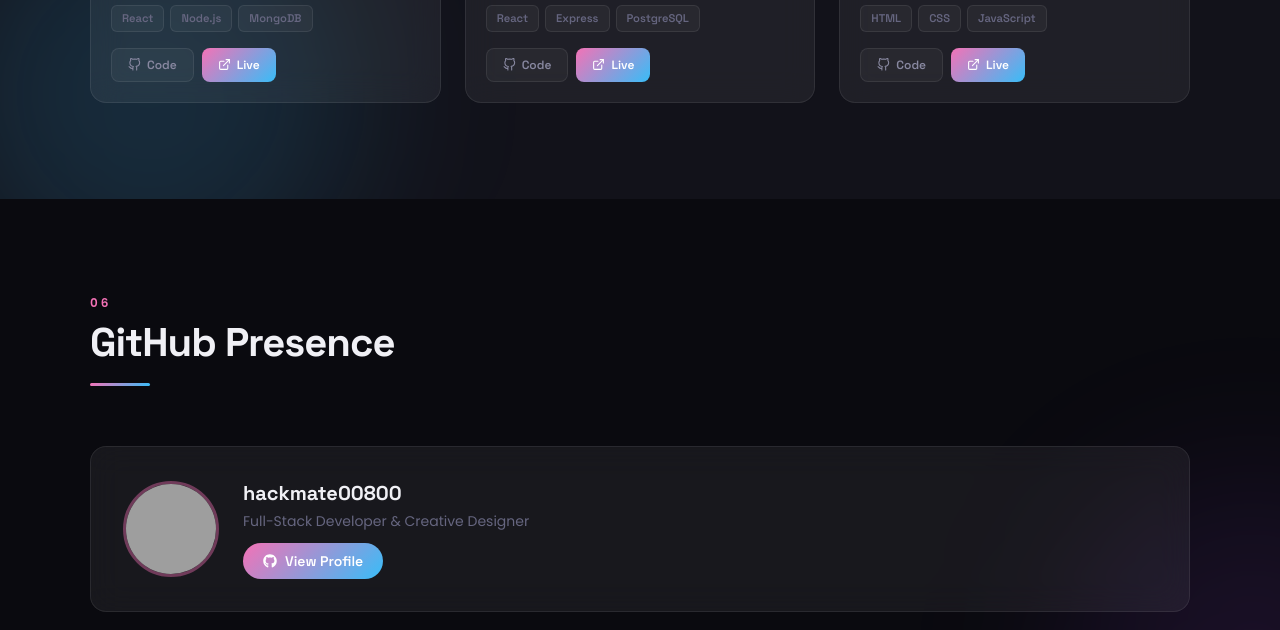
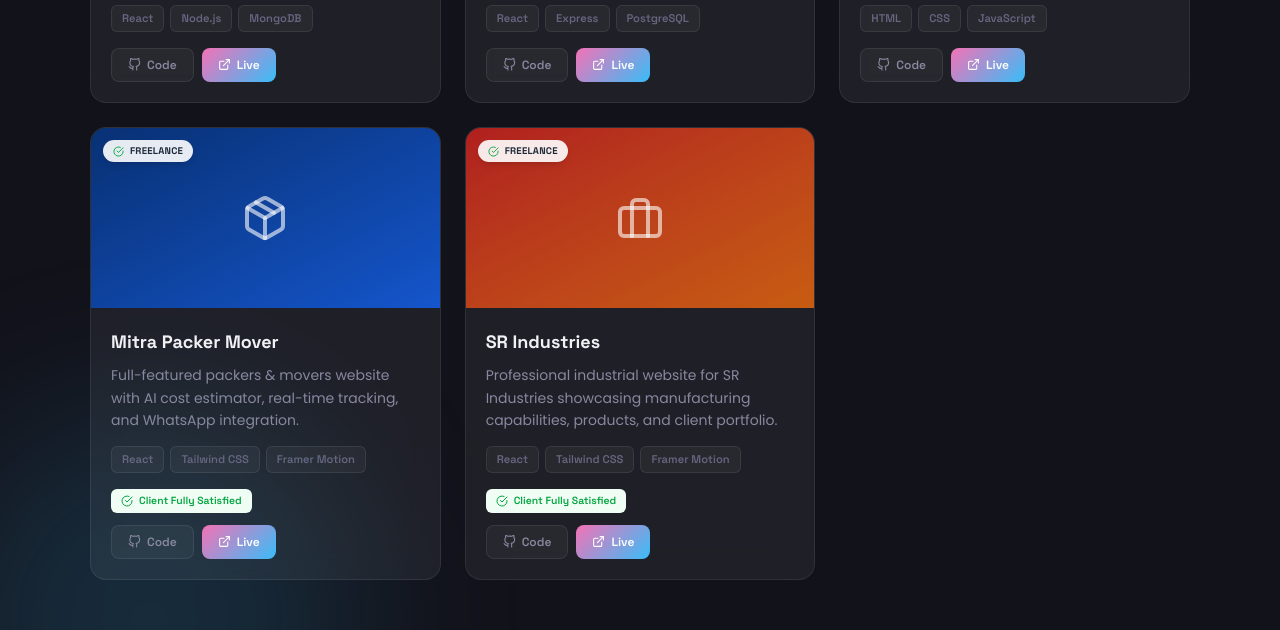
Before and after one commit to hackmate00800/Portfolio, a React (Vite) app in the folder portfolio-react/: page / in a window 1280 px wide. Shown: the part 3060-3690 px from the top of the page. Built offline with nearby package versions, Linux system fonts and the light colour scheme; no server answers; grey boxes are pictures that could not be loaded.

Commit message:
Add freelancing projects: Mitra Packer Mover & SR Industries with freelance labels

```diff
--- a/portfolio-react/src/sections/ProjectsSection.jsx
+++ b/portfolio-react/src/sections/ProjectsSection.jsx
@@ -1,5 +1,5 @@
 import { motion } from 'framer-motion'
-import { FiGithub, FiExternalLink, FiUser } from 'react-icons/fi'
+import { FiGithub, FiExternalLink, FiUser, FiPackage, FiBriefcase, FiCheckCircle } from 'react-icons/fi'
 import { FaYoutube, FaPinterest } from 'react-icons/fa'
 
 const projects = [
@@ -23,6 +23,30 @@ const projects = [
     tags: ['HTML', 'CSS', 'JavaScript'],
     icon: FiUser,
     gradient: 'from-[#6c5ce7] to-[#a29bfe]',
+  },
+  {
+    title: 'Mitra Packer Mover',
+    desc: 'Full-featured packers & movers website with AI cost estimator, real-time tracking, and WhatsApp integration.',
+    tags: ['React', 'Tailwind CSS', 'Framer Motion'],
+    icon: FiPackage,
+    gradient: 'from-[#0A3D91] to-[#1a6bff]',
+    freelance: true,
+    links: {
+      github: 'https://github.com/hackmate00800/mitrapackermover',
+      live: 'https://mitrapackermover.com',
+    },
+  },
+  {
+    title: 'SR Industries',
+    desc: 'Professional industrial website for SR Industries showcasing manufacturing capabilities, products, and client portfolio.',
+    tags: ['React', 'Tailwind CSS', 'Framer Motion'],
+    icon: FiBriefcase,
+    gradient: 'from-[#dc2626] to-[#f97316]',
+    freelance: true,
+    links: {
+      github: 'https://github.com/hackmate00800/SRindustries',
+      live: 'https://srindustriesindia.org',
+    },
   },
 ]
 
@@ -54,6 +78,12 @@ export default function ProjectsSection() {
                 <div className={`h-[180px] flex items-center justify-center bg-gradient-to-br ${p.gradient} relative overflow-hidden`}>
                   <div className="absolute inset-0 bg-black/20 group-hover:bg-black/5 transition-colors duration-400" />
                   <Icon className="text-5xl text-white/60 z-1 transition-all duration-400 group-hover:opacity-100 group-hover:scale-115" />
+                  {p.freelance && (
+                    <div className="absolute top-3 left-3 z-2 flex items-center gap-1.5 px-2.5 py-1 rounded-full bg-white/90 backdrop-blur-sm shadow-md">
+                      <FiCheckCircle size={11} className="text-green-600" />
+                      <span className="text-[0.6rem] font-bold text-gray-800 tracking-wide uppercase">Freelance</span>
+                    </div>
+                  )}
                 </div>
                 <div className="p-5">
                   <h3 className="text-lg font-bold mb-2">{p.title}</h3>
@@ -63,6 +93,12 @@ export default function ProjectsSection() {
                       <span key={j} className="px-2.5 py-1 rounded-md text-[0.7rem] font-semibold bg-bg-card text-text-muted border border-border-glass">{t}</span>
                     ))}
                   </div>
+                  {p.freelance && (
+                    <div className="flex items-center gap-1.5 mb-3 text-[0.65rem] font-semibold text-green-600 dark:text-green-400 bg-green-50 dark:bg-green-900/20 px-2.5 py-1 rounded-md w-fit">
+                      <FiCheckCircle size={12} />
+                      Client Fully Satisfied
+                    </div>
+                  )}
                   <div className="flex gap-2">
                     <a href="#" className="flex items-center gap-1.5 px-4 py-2 rounded-lg text-xs font-semibold bg-bg-card text-text-secondary border border-border-glass transition-all duration-300 hover:bg-glass hover:text-text-primary">
                       <FiGithub size={13} /> Code
```
